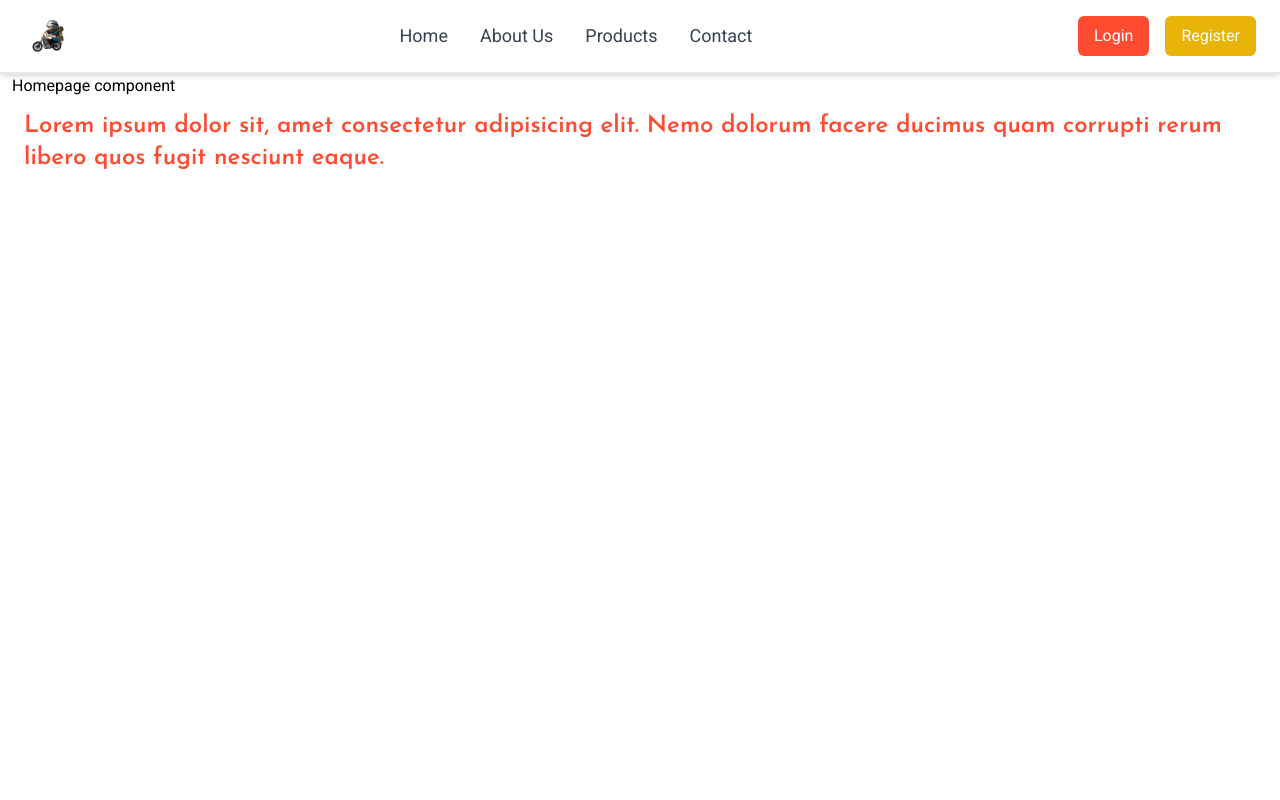
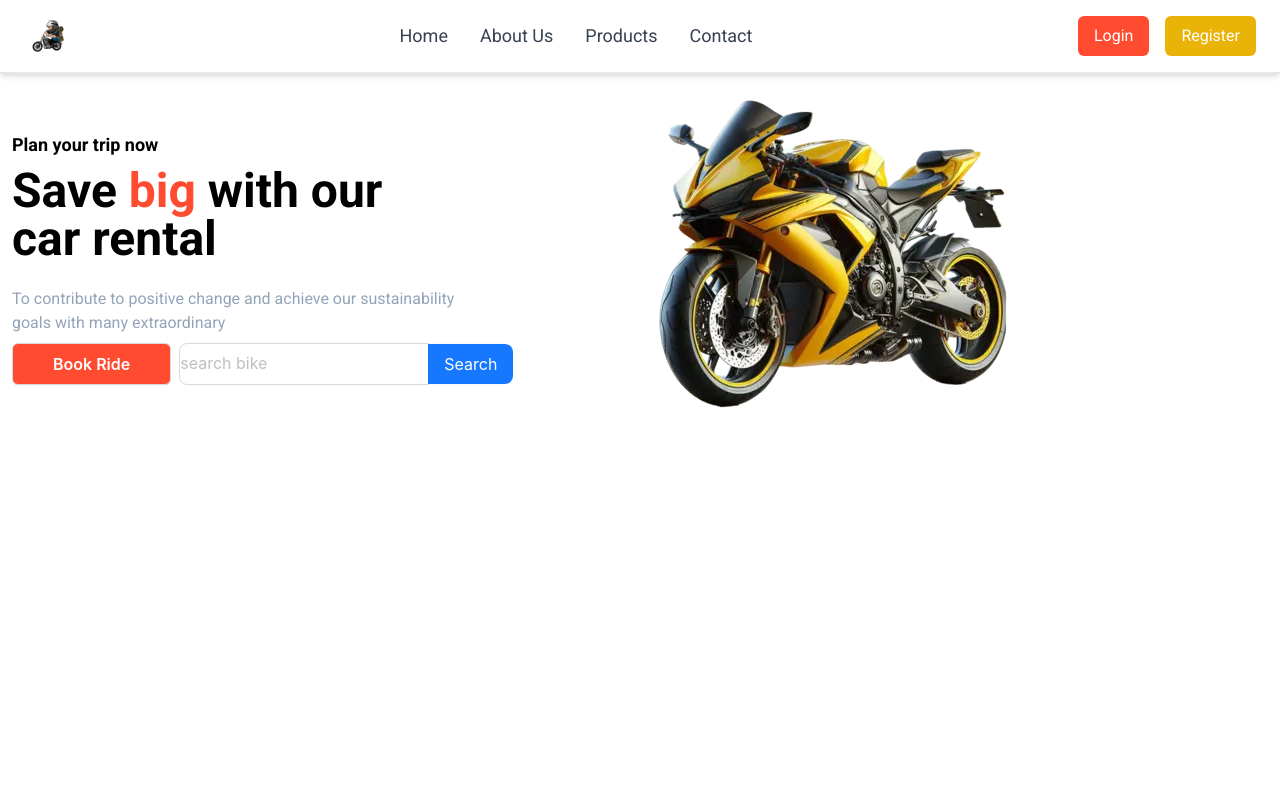
Before and after one commit to reshad21/nineam-frontend, a React (Vite) app: page / in a window 1280 px wide. Shown: the top 800 px of the page. Built offline with nearby package versions, Linux system fonts and the light colour scheme.

Commit message:
create hero section

```diff
--- /dev/null
+++ b/src/components/Home/Hero.tsx
@@ -0,0 +1,34 @@
+import { Button } from "antd";
+import heroBanner from "../../assets/hero-image.png";
+import SearchInput from "../Ui/SearchInput";
+const Hero = () => {
+  return (
+    <div className="grid grid-cols-1 md:grid-cols-2 justify-center items-center gap-4">
+      <div className="">
+        <div>
+          <h6 className="my-2 font-semibold text-lg">Plan your trip now</h6>
+          <h1 className="text-5xl font-semibold mb-6">
+            Save <span className="text-primary">big</span> with our <br /> car
+            rental
+          </h1>
+          <p className="text-slate-400 mb-2">
+            To contribute to positive change and achieve our sustainability{" "}
+            <br />
+            goals with many extraordinary
+          </p>
+        </div>
+        <div className="flex gap-2 items-center">
+          <Button className="bg-primary text-white font-semibold py-5 px-10 text-base">
+            Book Ride
+          </Button>
+          <SearchInput />
+        </div>
+      </div>
+      <div className="">
+        <img src={heroBanner} alt="" />
+      </div>
+    </div>
+  );
+};
+
+export default Hero;
--- /dev/null
+++ b/src/components/Ui/SearchInput.css
@@ -0,0 +1,23 @@
+/* Target the input's border and text color */
+.custom-search .ant-input {
+    /* border-color: #ff4c30 !important; */
+    /* Change input border color */
+    color: #ff4c30 !important;
+    /* Change input text color */
+    padding: 8px 0;
+}
+
+/* Target the search button's background and border color */
+.custom-search .ant-btn-primary {
+    background-color: #ff4c30 !important;
+    /* Change button background color */
+    border-color: #ff4c30 !important;
+    /* Change button border color */
+    padding: 8px 16px;
+}
+
+/* Optional: Change the color of the button text */
+.custom-search .ant-btn-primary span {
+    color: #ffffff !important;
+    /* Change button text color */
+}
--- /dev/null
+++ b/src/components/Ui/SearchInput.tsx
@@ -0,0 +1,26 @@
+import type { GetProps } from "antd";
+import { Input, Space } from "antd";
+import "./SearchInput.css"; // Import the custom CSS file
+
+type SearchProps = GetProps<typeof Input.Search>;
+
+const { Search } = Input;
+
+const onSearch: SearchProps["onSearch"] = (value, _e, info) =>
+  console.log(info?.source, value);
+
+const SearchInput = () => {
+  return (
+    <Space direction="vertical">
+      <Search
+        placeholder="search bike"
+        enterButton="Search"
+        size="large"
+        onSearch={onSearch}
+        className="custom-search"
+      />
+    </Space>
+  );
+};
+
+export default SearchInput;
--- a/src/pages/Homepage.tsx
+++ b/src/pages/Homepage.tsx
@@ -1,12 +1,10 @@
+import Hero from "../components/Home/Hero";
+
 const Homepage = () => {
   return (
-    <div>
-      <h1 className="">Homepage component</h1>
-      <p className="p-3 text-primary font-josefin font-semibold text-2xl">
-        Lorem ipsum dolor sit, amet consectetur adipisicing elit. Nemo dolorum
-        facere ducimus quam corrupti rerum libero quos fugit nesciunt eaque.
-      </p>
-    </div>
+    <>
+      <Hero />
+    </>
   );
 };
 
```
